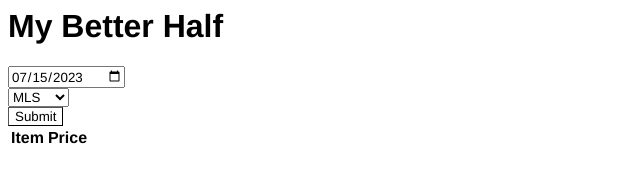
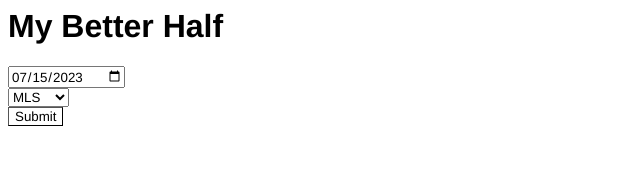
Before and after one commit to evan-benoit/evcon-webserver, a website built with Parcel: page src/betterhalf.html in a window 1280 px wide. Shown: the full height of the page, 0-640 px from the left. Built offline with nearby package versions, Linux system fonts and the light colour scheme.

Commit message:
removed the default table

```diff
--- a/src/betterhalf.html
+++ b/src/betterhalf.html
@@ -28,10 +28,6 @@
         </div>
         <div class="table">
             <table id="games" name="games">
-                <tr>
-                    <th>Item</th>
-                    <th>Price</th>
-                </tr>
             </table>
         </div>
     </div>
```
